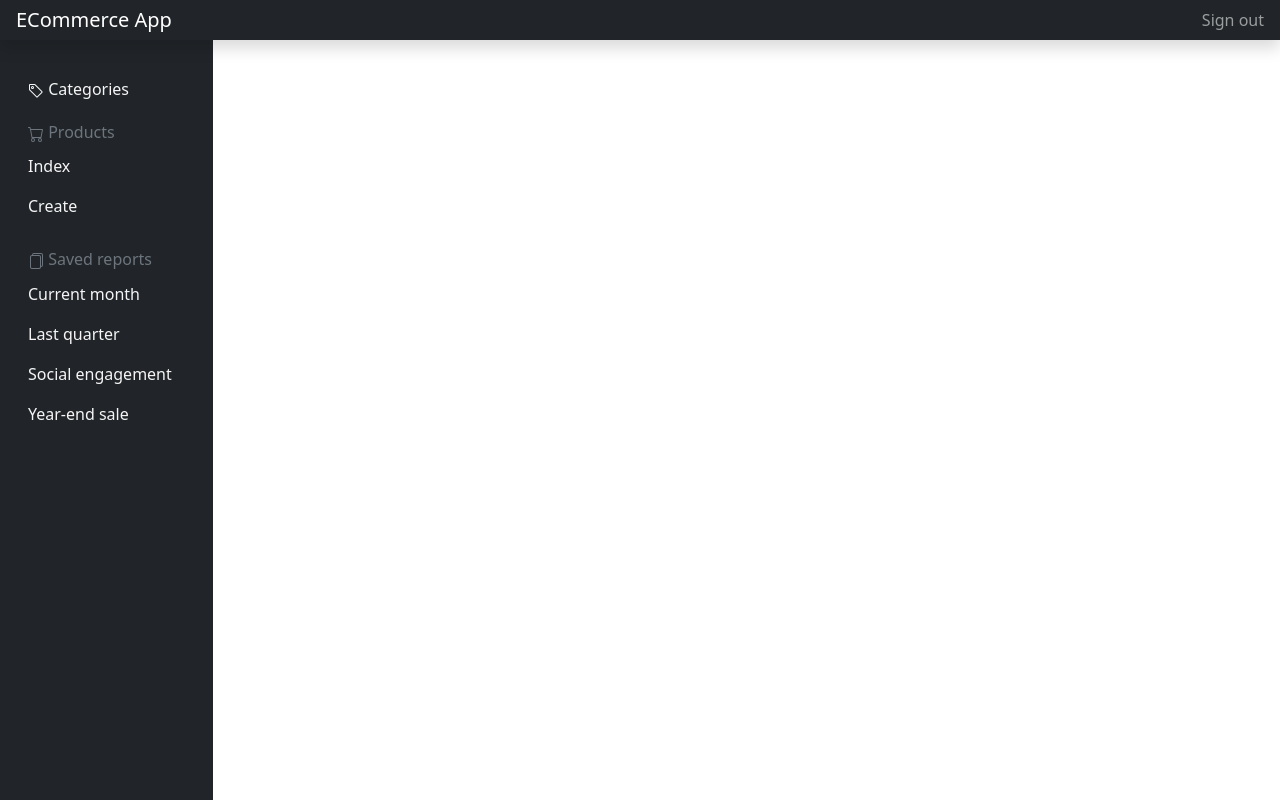
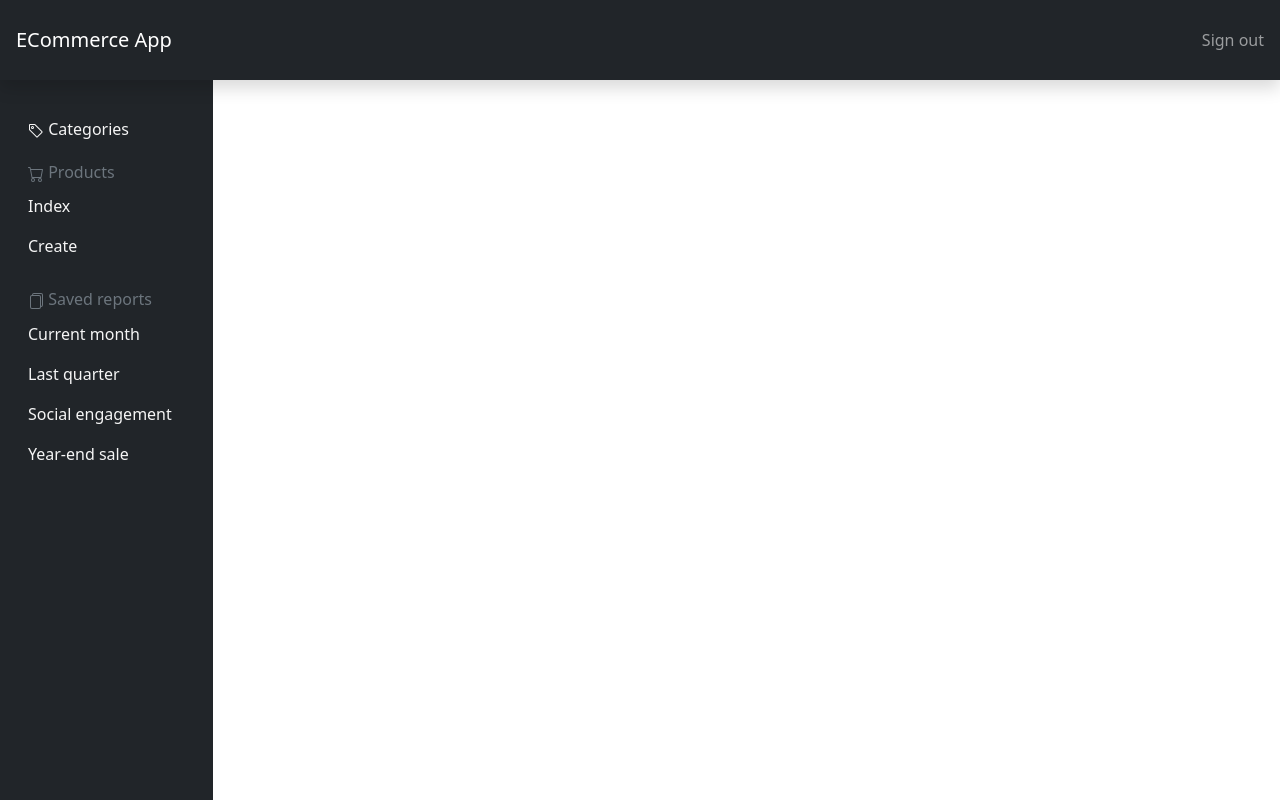
Before and after one commit to amiraElmergawy/ECommerce-Design, a plain HTML site: page index.html in a window 1280 px wide. Drawn offline with nearby package versions, Linux system fonts and the light colour scheme.

Commit message:
Updated header height

```diff
--- a/css/styleSheet.css
+++ b/css/styleSheet.css
@@ -48,11 +48,11 @@ span[class="input-group-text h-100 w-100"] {
 }
 
 header{
-    height: 5vh;
+    height: 10vh;
 }
 
 .cont{
-    height: 95vh;
+    height: 90vh;
 }
 
 .row{
```
